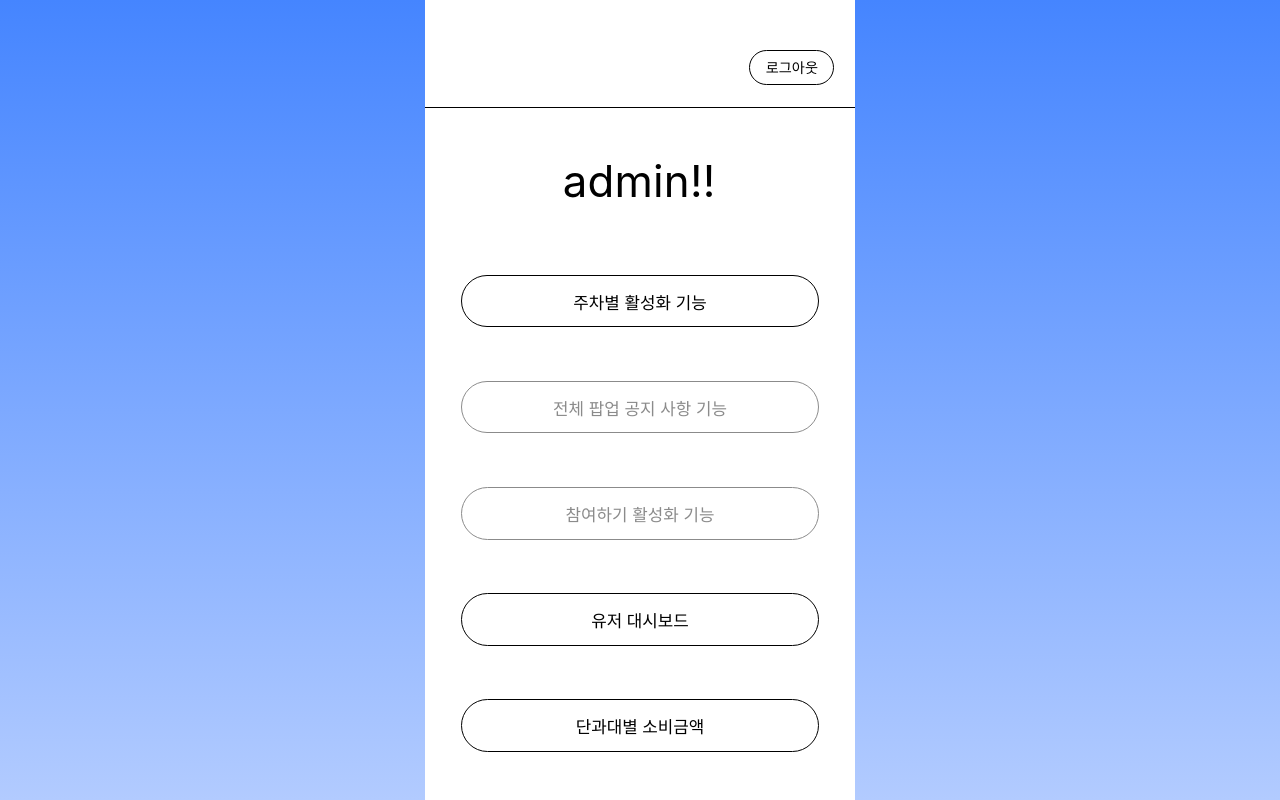
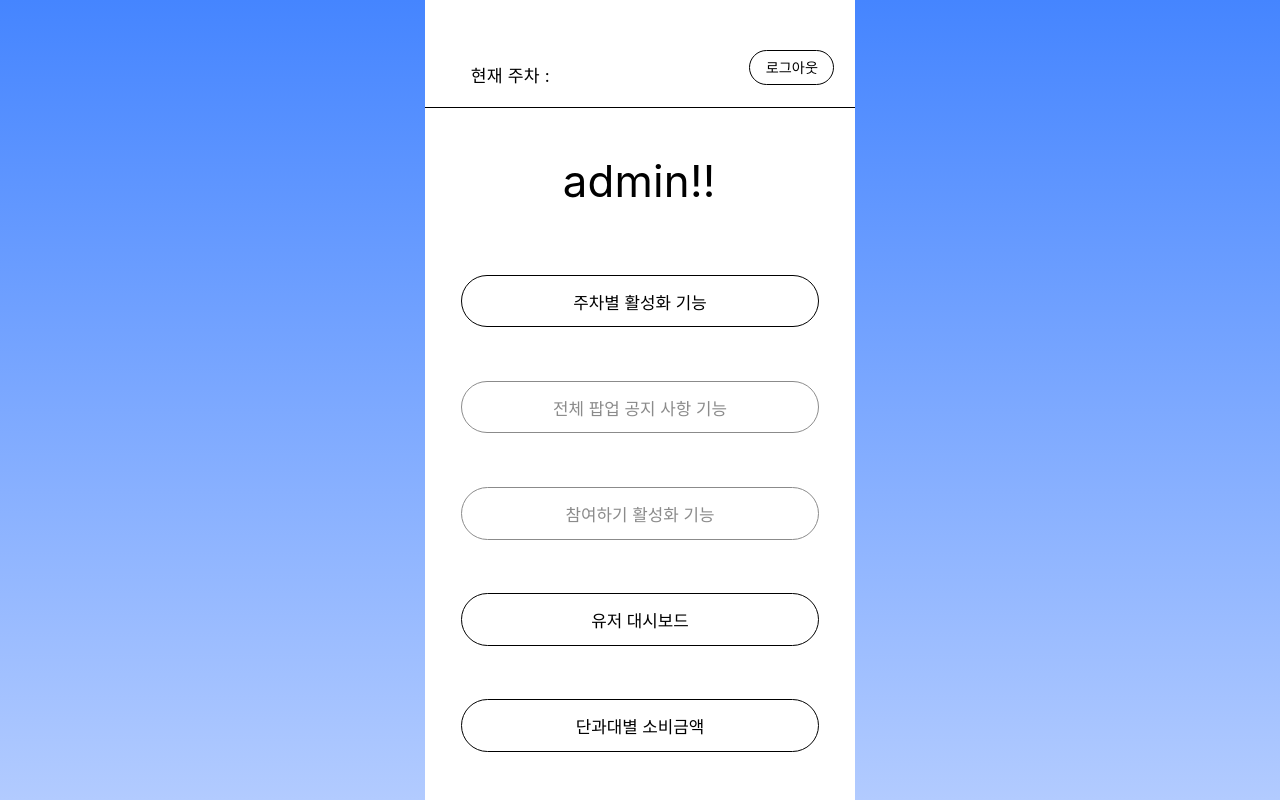
Before and after one commit to RE-CHECK/fe, a React (Vite) app: page /admin in a window 1280 px wide. Built offline with nearby package versions, Linux system fonts and the light colour scheme; no server answers.

Commit message:
:recycle:refactor: 관리자 페이지에 현재 주차 표시

```diff
--- a/src/pages/admin/AdminMain.css
+++ b/src/pages/admin/AdminMain.css
@@ -23,6 +23,16 @@
   height: 11.45cqw;   /* 45/393 */
   padding: 0 4.83cqw; /* 19/393 */
   margin-top: 9.92cqw; /* 39/393 */
+}
+
+.current-week {
+  margin: 0;
+  padding-top: 4cqw;
+  padding-left: 2cap;
+  font-family: 'Inter', sans-serif;
+  font-size: 4cqw;
+  color: #000000;
+  margin-right: auto;
 }
 
 .admin-main__logout {
--- a/src/pages/admin/AdminMain.jsx
+++ b/src/pages/admin/AdminMain.jsx
@@ -1,4 +1,6 @@
 import { useNavigate } from 'react-router-dom'
+import { useEffect, useState } from 'react'
+import { getCurrentWeek } from '../../api/weeks'
 import './AdminMain.css'
 
 const MENU_ITEMS = [
@@ -12,11 +14,30 @@ const MENU_ITEMS = [
 export default function AdminMain() {
   const navigate = useNavigate()
 
+    const [weekNumber, setCurrentWeek] = useState(null)
+
+  useEffect(() => {
+    async function fetchWeek() {
+      try {
+        const res = await getCurrentWeek()
+        setCurrentWeek(res.weekNumber) // 필요시 res.data.week로 수정
+      } catch (e) {
+        console.error('주차 조회 실패', e)
+      }
+    }
+
+    fetchWeek()
+  }, [])
+
+
   return (
     <div className="admin-main">
 
       {/* ── 헤더 영역 ── */}
       <div className="admin-main__header">
+        <div className="current-week">
+          현재 주차 : {weekNumber !== null && <span>{weekNumber}주차</span>}
+        </div>
         <button
           className="admin-main__logout"
           onClick={() => {
```
